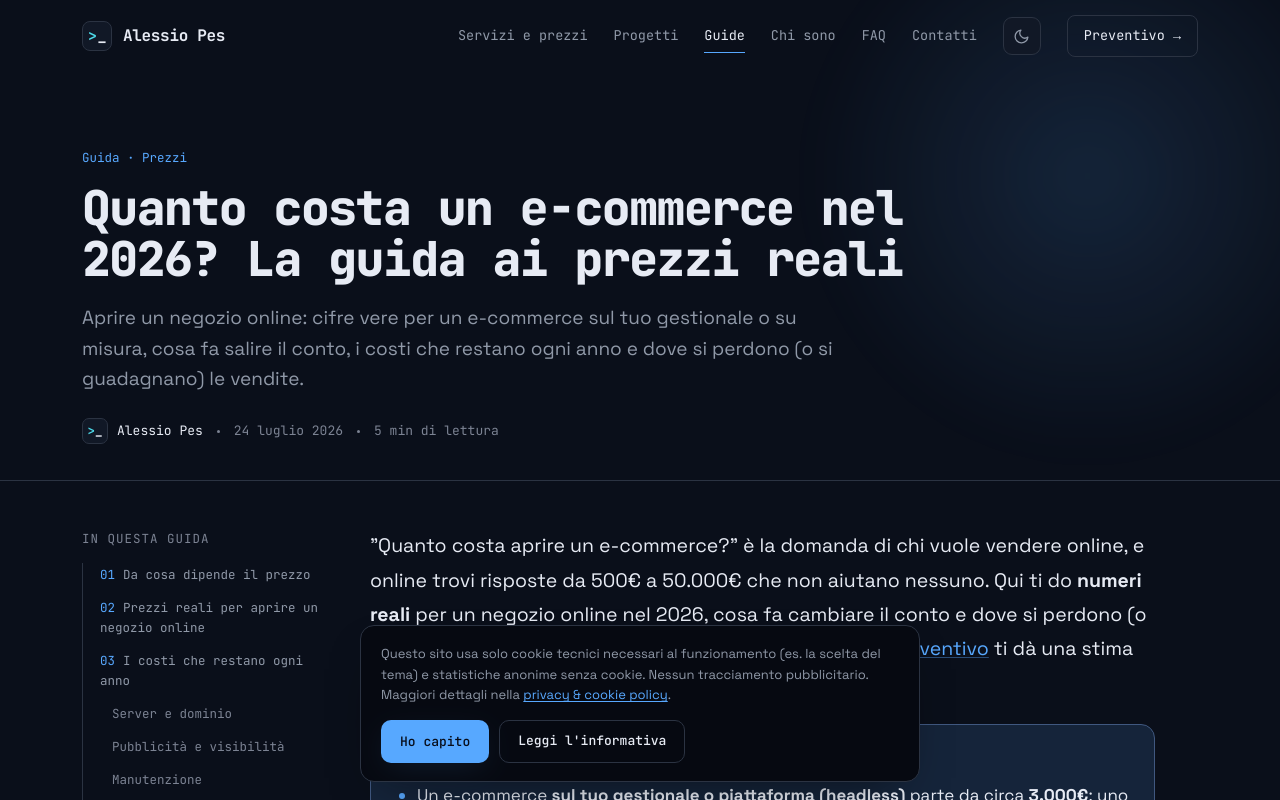
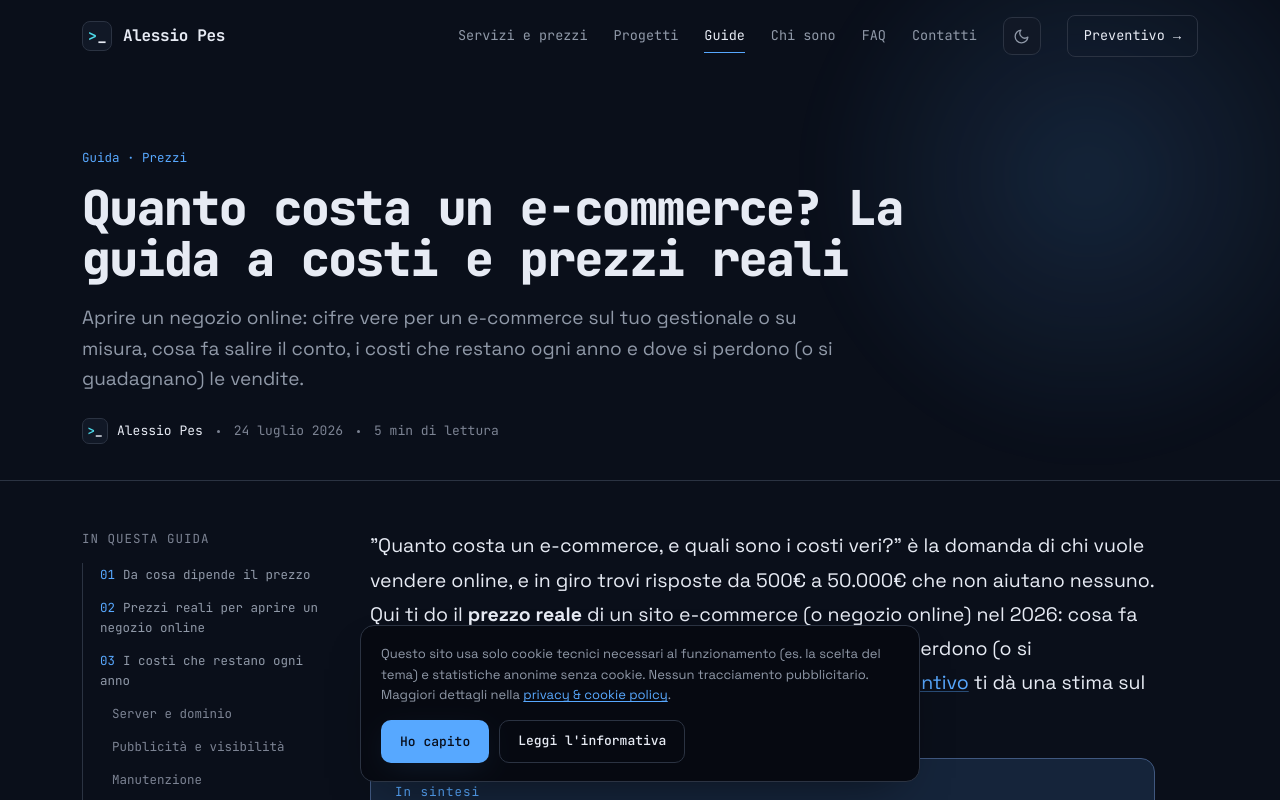
Before and after one commit to alessiopesit-boop/alessiopes-web, an Angular app: page /blog/quanto-costa-un-ecommerce in a window 1280 px wide. Shown: the top 800 px of the page. Built offline with nearby package versions, Linux system fonts and the light colour scheme.

Commit message:
feat(blog): ottimizza SEO articolo e-commerce (costi/prezzi, query reali)

```diff
--- a/src/app/core/blog.data.ts
+++ b/src/app/core/blog.data.ts
@@ -43,18 +43,19 @@ export interface Article {
 export const ARTICLES: Article[] = [
   {
     slug: 'quanto-costa-un-ecommerce',
-    title: 'Quanto costa un e-commerce nel 2026? Prezzi reali',
-    h1: 'Quanto costa un e-commerce nel 2026? La guida ai prezzi reali',
+    title: 'Quanto costa un e-commerce? Costi e prezzi reali 2026',
+    h1: 'Quanto costa un e-commerce? La guida a costi e prezzi reali',
     dek: 'Aprire un negozio online: cifre vere per un e-commerce sul tuo gestionale o su misura, cosa fa salire il conto, i costi che restano ogni anno e dove si perdono (o si guadagnano) le vendite.',
     description:
-      'Quanto costa un e-commerce nel 2026? Prezzi reali per aprire un negozio online su misura o sul tuo gestionale, i costi annui e il budget marketing spiegati chiari.',
+      'Quanto costa un e-commerce? Costi e prezzi reali di un negozio online su misura o sul tuo gestionale, cosa fa salire il conto e le voci che restano ogni anno.',
     category: 'Guida · Prezzi',
     crumb: 'Quanto costa un e-commerce',
     datePublished: '2026-07-24',
-    dateModified: '2026-07-24',
+    dateModified: '2026-09-22',
     dateLabel: '24 luglio 2026',
     readingMin: 5,
-    keywords: 'quanto costa un e-commerce, prezzo negozio online, aprire un e-commerce, costo shop online',
+    keywords:
+      'quanto costa un e-commerce, costi ecommerce, costo ecommerce, prezzo sito ecommerce, costi negozio online, prezzo e-commerce, aprire un e-commerce',
     faq: [
       {
         q: 'Meglio una piattaforma pronta (Shopify) o un e-commerce su misura?',
--- a/src/app/pages/blog/quanto-costa-un-ecommerce/quanto-costa-un-ecommerce.html
+++ b/src/app/pages/blog/quanto-costa-un-ecommerce/quanto-costa-un-ecommerce.html
@@ -1,6 +1,6 @@
 <app-article slug="quanto-costa-un-ecommerce">
 
-  <p class="lead">"Quanto costa aprire un e-commerce?" è la domanda di chi vuole vendere online, e online trovi risposte da 500€ a 50.000€ che non aiutano nessuno. Qui ti do <strong>numeri reali</strong> per un negozio online nel 2026, cosa fa cambiare il conto e dove si perdono (o si guadagnano) davvero le vendite. Se stai valutando, il <a routerLink="/preventivo">preventivo</a> ti dà una stima sul tuo caso.</p>
+  <p class="lead">"Quanto costa un e-commerce, e quali sono i costi veri?" è la domanda di chi vuole vendere online, e in giro trovi risposte da 500€ a 50.000€ che non aiutano nessuno. Qui ti do il <strong>prezzo reale</strong> di un sito e-commerce (o negozio online) nel 2026: cosa fa cambiare il conto, i costi che restano ogni anno e dove si perdono (o si guadagnano) davvero le vendite. Se stai valutando, il <a routerLink="/preventivo">preventivo</a> ti dà una stima sul tuo caso.</p>
 
   <div class="takeaways">
     <div class="tk-head">In sintesi</div>
```
